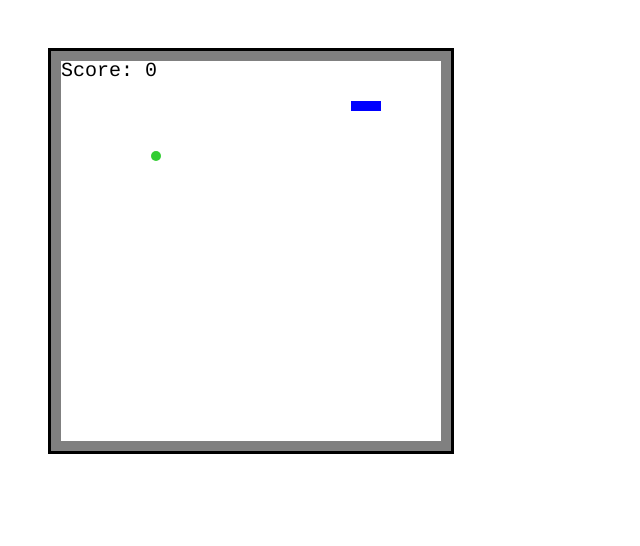
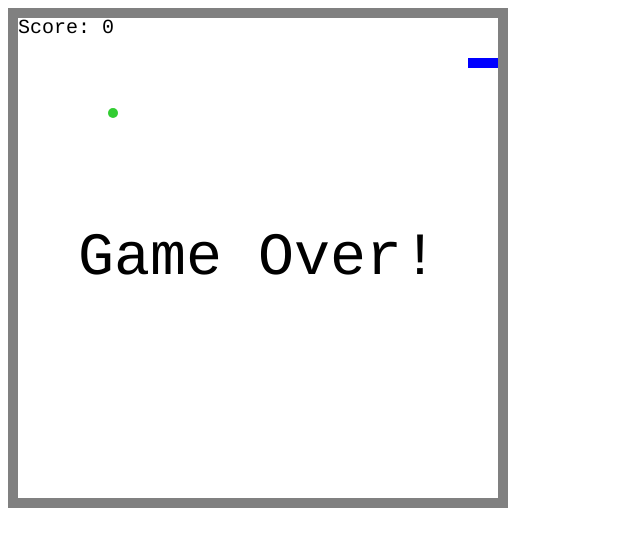
Before and after one commit to CyrillKarp/SnakeGame, a plain HTML site: page index.html in a window 1280 px wide. Shown: the whole page, without its empty margins (0-640 px from the left). Drawn offline with Linux system fonts and the light colour scheme.

Commit message:
added improvements

```diff
--- a/css/style.css
+++ b/css/style.css
@@ -1,7 +1 @@
-#canvas{
-    width: 400px;
-    height: 400px;
-    border: 3px solid black;
-    margin: 40px;
-    /*background-image: url(setka.png);*/
-}
+/**/
--- a/index.html
+++ b/index.html
@@ -8,7 +8,7 @@
 </head>
 
 <body>
-    <canvas id="canvas" width="400" height="400"></canvas>
+    <canvas id="canvas" width="500" height="500"></canvas>
 
     <script src = "js/script.js"></script>
 </body>
--- a/js/script.js
+++ b/js/script.js
@@ -26,7 +26,7 @@ const drawScore = function() {
 };
 
 const gameOver = function() {
-    clearInterval(intervalId);
+    playing = false;
     ctx.font = '60px Courier';
     ctx.fillStyle = 'Black';
     ctx.textAlign = 'center';
@@ -69,8 +69,6 @@ Block.prototype.equal = function(otherBlock) {
     return this.col === otherBlock.col && this.row === otherBlock.row;
 };
 
-
-
 const Snake = function() {
     this.segments = [new Block(7, 5), new Block(6, 5), new Block(5, 5)];
     this.direction = 'right';
@@ -105,6 +103,7 @@ Snake.prototype.move = function() {
     this.segments.unshift(newHead);
     if (newHead.equal(apple.position)) {
         score++;
+        animationTime -= 10;
         apple.move();
     } else {
         this.segments.pop();
@@ -156,14 +155,23 @@ Apple.prototype.move = function() {
 const snake = new Snake();
 const apple = new Apple();
 
-const intervalId = setInterval(function() {
+let playing = true;
+let animationTime = 100;
+
+const gameLoop = function() {
     ctx.clearRect(0, 0, width, height);
     drawScore();
     snake.move();
     snake.draw();
     apple.draw();
     drawBorder();
-}, 200);
+
+    if (playing) {
+        setTimeout(gameLoop, animationTime);
+    }
+};
+
+gameLoop();
 
 const directions = {
     37: 'left',
```
